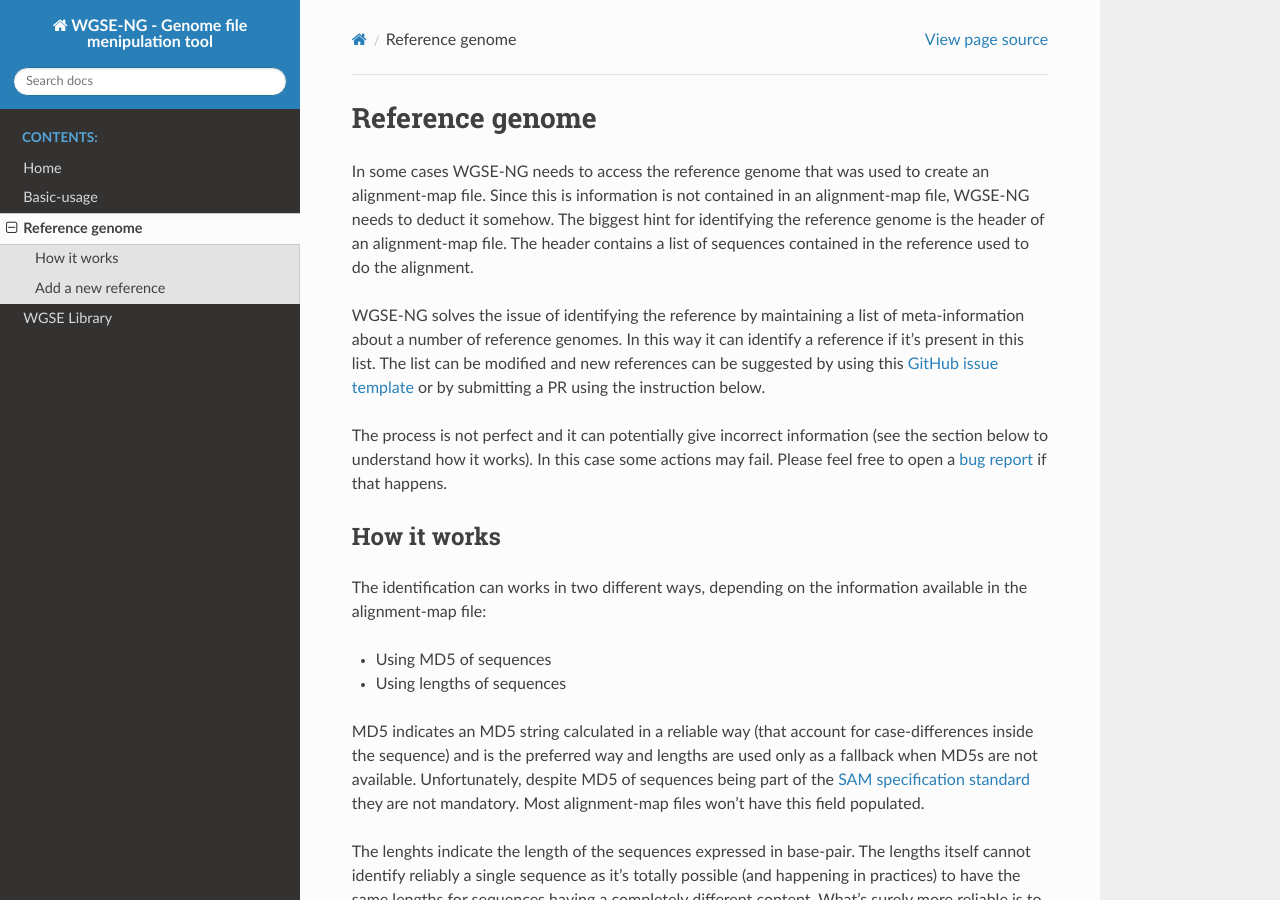
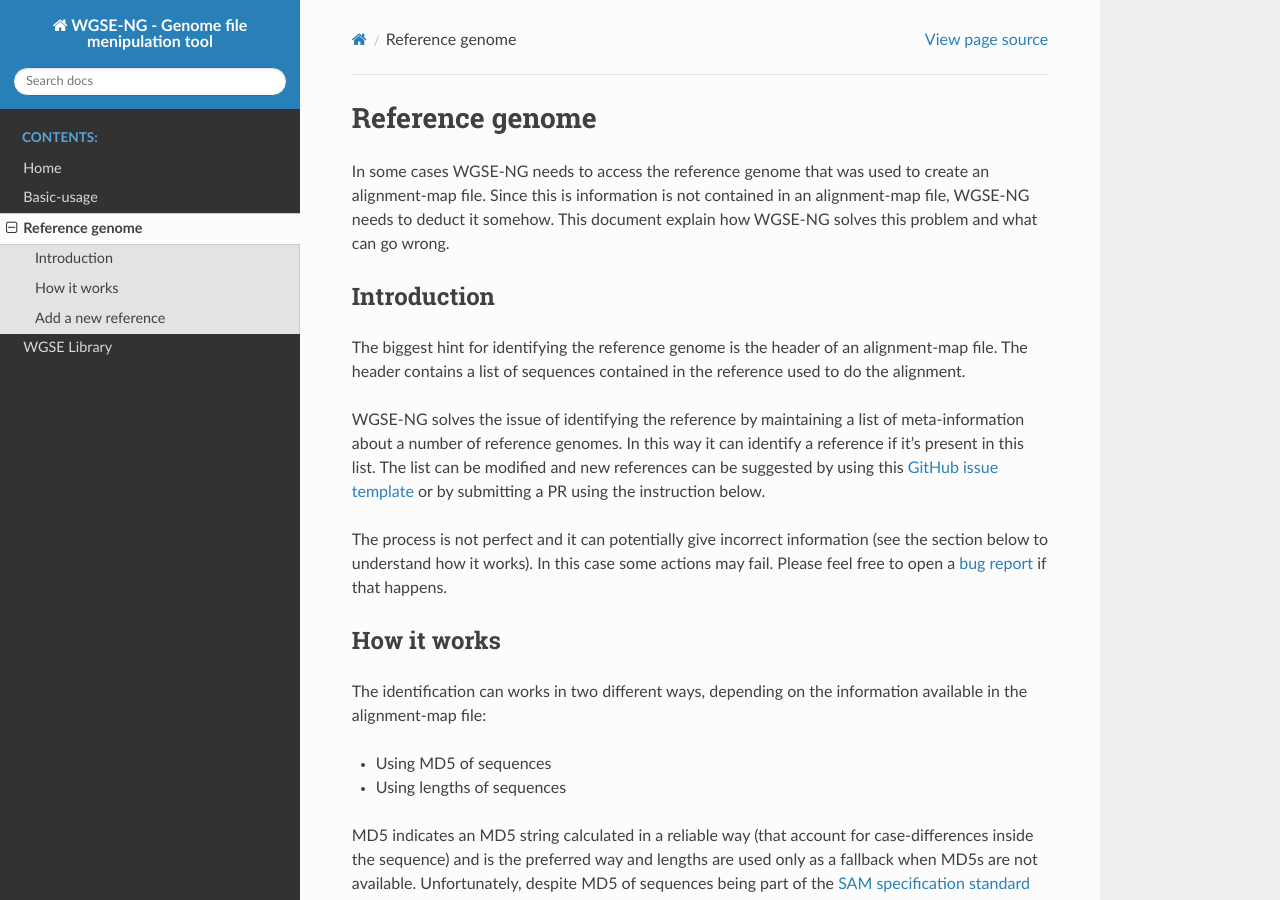
Before and after one commit to DoubleHelixApp/DoubleHelix, a Sphinx documentation site: the page built from docs/reference-genome.md, in a window 1280 px wide and 900 px high. Built offline with Sphinx 7.4.7 and the Read the Docs theme 2.0.0, drawn with Linux system fonts in a browser that asks for light colours.

Commit message:
Updated doc

```diff
--- a/docs/reference-genome.md
+++ b/docs/reference-genome.md
@@ -1,6 +1,9 @@
 # Reference genome
 
-In some cases WGSE-NG needs to access the reference genome that was used to create an alignment-map file. Since this is information is not contained in an alignment-map file, WGSE-NG needs to deduct it somehow. The biggest hint for identifying the reference genome is the header of an alignment-map file. The header contains a list of sequences contained in the reference used to do the alignment.
+In some cases WGSE-NG needs to access the reference genome that was used to create an alignment-map file. Since this is information is not contained in an alignment-map file, WGSE-NG needs to deduct it somehow. This document explain how WGSE-NG solves this problem and what can go wrong.
+
+## Introduction
+ The biggest hint for identifying the reference genome is the header of an alignment-map file. The header contains a list of sequences contained in the reference used to do the alignment.
 
 WGSE-NG solves the issue of identifying the reference by maintaining a list of meta-information about a number of reference genomes. In this way it can identify a reference if it's present in this list. The list can be modified and new references can be suggested by using this [GitHub issue template](https://github.com/WGSE-NG/WGSE-NG/issues/new?assignees=chaplin89&labels=reference&projects=&template=add-a-new-reference.md&title=%5BReference%5D+Please+add+a+new+reference) or by submitting a PR using the instruction below.
 
```
